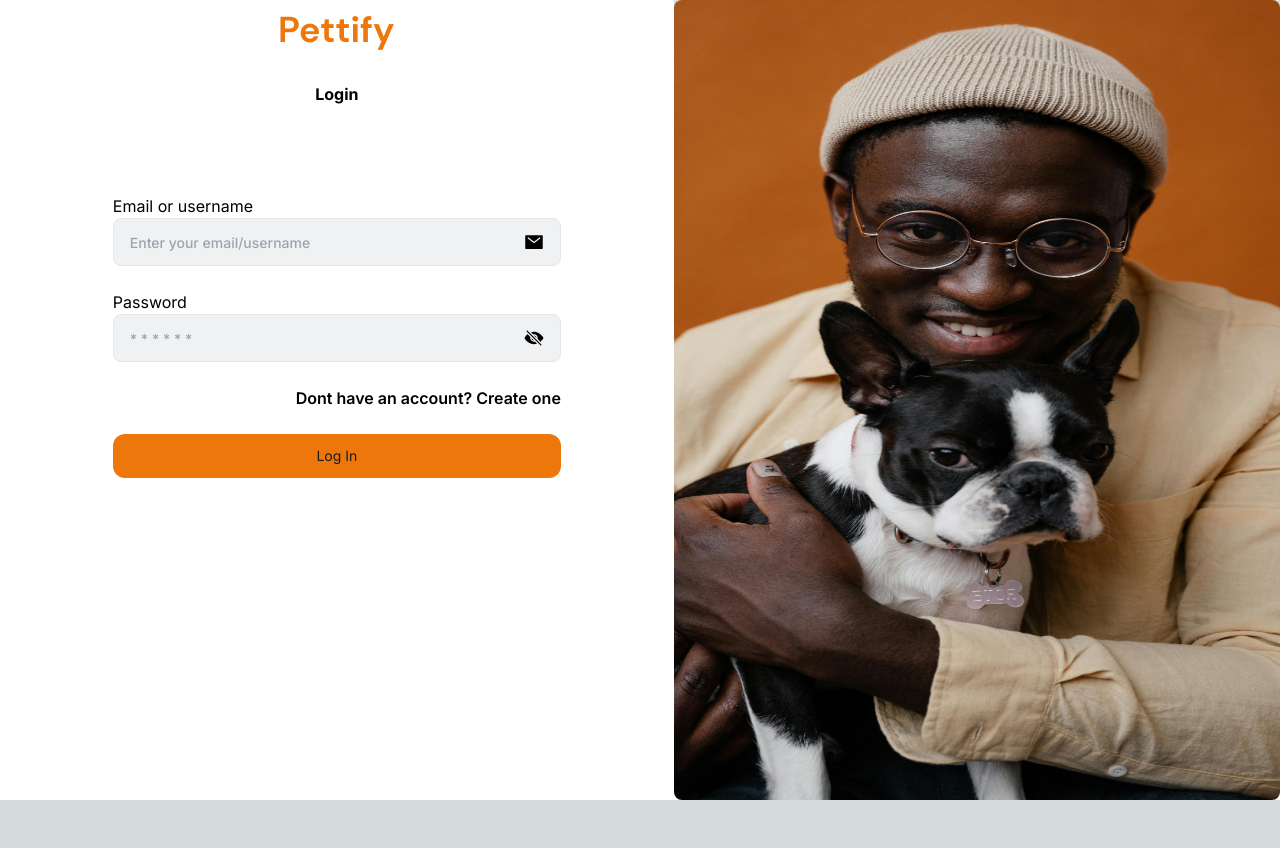
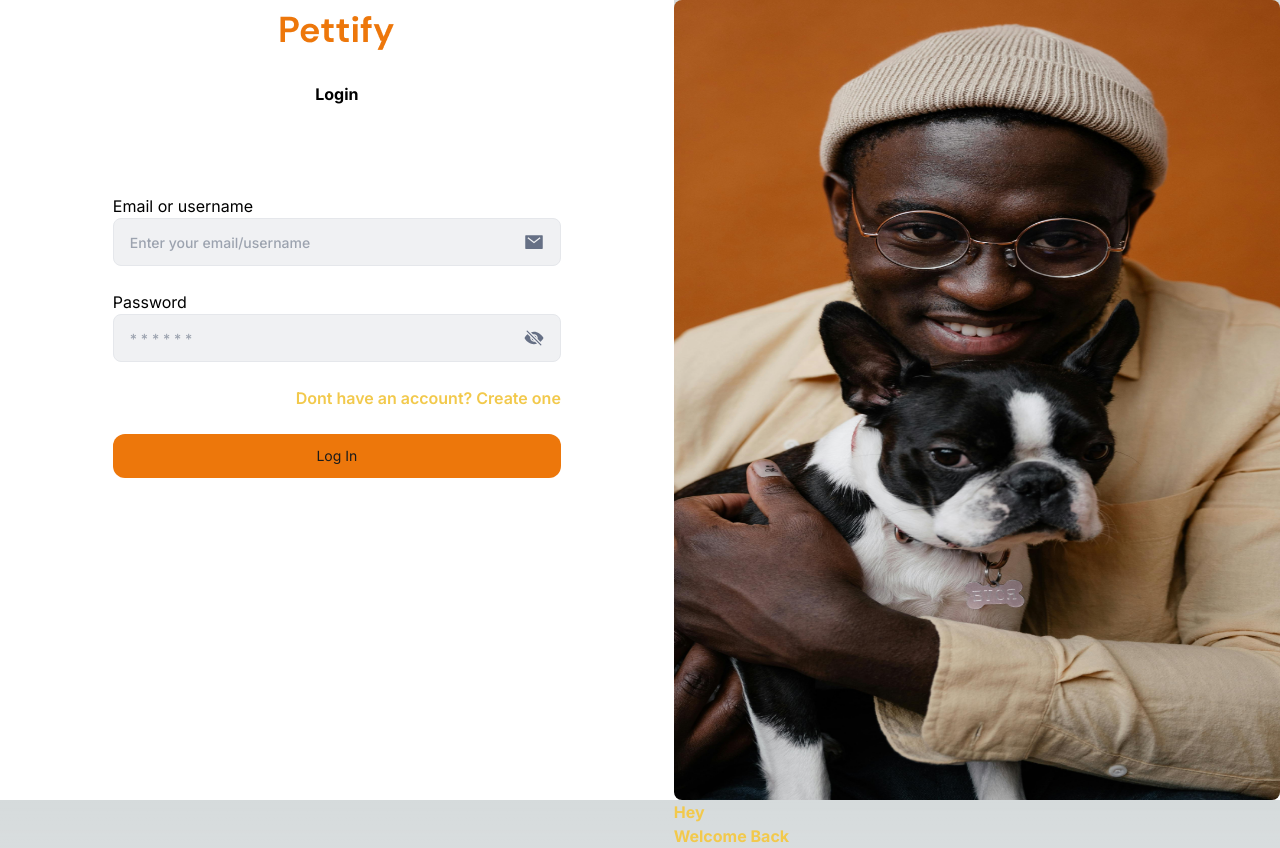
Before and after one commit to Pettify-NG/pettiy-web-app, a Next.js app: page /login in a window 1280 px wide. Before the commit the page ends 800 px from the top, so only its background shows below. Built offline with nearby package versions, Linux system fonts and the light colour scheme.

Commit message:
come changes

```diff
--- a/package.json
+++ b/package.json
@@ -14,7 +14,7 @@
     "formik": "^2.4.6",
     "jwt-decode": "^4.0.0",
     "moment": "^2.30.1",
-    "next": "14.2.3",
+    "next": "^14.2.13",
     "primeicons": "^7.0.0",
     "primereact": "^10.8.2",
     "react": "^18",
--- a/src/app/globals.css
+++ b/src/app/globals.css
@@ -16,6 +16,11 @@
   }
 }
 
+/* Auth Image */
+.auth-image {
+  background: url('../../public/auth-image.png') no-repeat center center/cover;
+}
+
 body {
   color: rgb(var(--foreground-rgb));
   background: linear-gradient(
--- a/src/components/Shared/Sidebar.tsx
+++ b/src/components/Shared/Sidebar.tsx
@@ -1,4 +1,4 @@
-import { useState } from 'react';
+import { useState, useEffect } from 'react';
 import { usePathname } from 'next/navigation';
 import Link from 'next/link';
 import { CgMenu } from 'react-icons/cg';
@@ -12,7 +12,7 @@ import Image from 'next/image';
 import logoIcon from '../../../public/Pettify 1.png';
 import logo from '../../../public/Pettify.png';
 import { ISidebarLink, sellerLinks } from '@/static';
-
+import { AdminType } from './Header';
 
 type SidebarProps = {
   isOpen: Boolean;
@@ -24,10 +24,12 @@ type SidebarProps = {
 };
 
 export default function Sidebar({ isOpen, toggleSidebar, setSidebarOpen, notifications, orders, returnRequests}: SidebarProps) {
-  const pathname = usePathname();
   const [isExpanded, setIsExpanded] = useState<null | number>(null);
+  const [adminDetails, setAdminDetails] = useState<null | AdminType>(null);
+
   const cookies = new Cookies();
   const router = useRouter();
+  const pathname = usePathname();
 
   const logOut = () => {
     cookies.remove("pettify-token");
@@ -50,12 +52,23 @@ export default function Sidebar({ isOpen, toggleSidebar, setSidebarOpen, notific
     }
   }
 
+  useEffect(() => {
+    if (typeof window !== 'undefined') {
+      const admin_info = localStorage.getItem('pettify-details');
+
+      if (admin_info) {
+        setAdminDetails(JSON.parse(admin_info).user);
+      }
+
+      console.log(adminDetails);
+    }
+  }, [adminDetails]);
+
   // const userRole = JSON.parse(localStorage.getItem("pettify-details") ?? "").role;
   const links = sellerLinks;
 
   return (
     <>
-
     {/* For smaller and medium screens */}
     <div className='lg:hidden'>
       <div
@@ -163,6 +176,7 @@ export default function Sidebar({ isOpen, toggleSidebar, setSidebarOpen, notific
         }`}
         onClick={toggleSidebar}
       ></div>
+
       <div
         className={`fixed top-0 z-50 bg-white h-screen duration-300 ${
           isOpen
@@ -171,9 +185,6 @@ export default function Sidebar({ isOpen, toggleSidebar, setSidebarOpen, notific
         }`}
       >
         {/* Button for toggling sidebar */}
-        {/* <div className="cursor-pointer font-bold mt-2 mb-4 text-gray-700 flex items-center justify-center" onClick={toggleSidebar}>
-          {isOpen ? <CgClose /> : <CgMenu />}
-        </div> */}
         <div className='flex items-center justify-center py-[15px] px-[20px]'>
           <Image
               onClick={toggleSidebar}
@@ -182,6 +193,23 @@ export default function Sidebar({ isOpen, toggleSidebar, setSidebarOpen, notific
               className={`duration-500 ${isOpen ? 'w-2/3' : 'w-1/2'}`}
             />
         </div>
+
+        {/* User profile */}
+        <div className='border border-gray-400 p-4 rounded'>
+          <div className='flex justify-between items-center'>
+              <Image
+                src={adminDetails?.profileImage ?? ""}
+                alt='User profile image'
+                className={`duration-500 rounded-full ${isOpen ? 'w-2/3' : 'w-1/2'}`}
+              />
+
+              <div className='flex flex-col gap-2'>
+                  <p>{adminDetails?.firstName + " " + adminDetails?.lastName}</p>
+                  <p className='text-[#F2C94C] '>{adminDetails?.username}</p>
+              </div>
+          </div>
+        </div>
+
         {/* Sidebar content */}
         <div className="flex flex-col h-full gap-[10px] px-[18px]">
           {/* Your sidebar navigation links */}
--- a/src/layouts/AuthLayout.tsx
+++ b/src/layouts/AuthLayout.tsx
@@ -45,13 +45,21 @@ export default function AuthLayout(props: Readonly<Props>) {
 
       <div className='relative hidden lg:block w-full h-full logo p-8 bg-gray-800'>
         <Image src={authImage} alt='Hero image' className={`${ pageName === "Login" ? "h-screen" : "" } object-fit rounded-lg`} />
-        {/* {greetingText && (
+        {greetingText && (
           <p className='pl-8 absolute bottom-8 left-8 text-primary font-bold text-5xl'>
             Hey <br />
             {greetingText}
           </p>
-        )} */}
+        )}
       </div>
+      {/* <div className='relative hidden lg:block w-full h-full auth-image p-8 bg-gray-800'>
+        {greetingText && (
+          <p className='pl-8 absolute bottom-8 left-8 text-primary font-bold text-5xl'>
+            Hey <br />
+            {greetingText}
+          </p>
+        )}
+      </div> */}
     </div>
   );
 }
--- a/tailwind.config.ts
+++ b/tailwind.config.ts
@@ -8,6 +8,12 @@ const config: Config = {
   ],
   theme: {
     extend: {
+      colors: {
+        primary: '#F2C94C',
+        'primary-2': '#CFA31C',
+        dark: '#060606',
+        neutral: '#667085',
+      },
       backgroundImage: {
         "gradient-radial": "radial-gradient(var(--tw-gradient-stops))",
         "gradient-conic":
@@ -17,4 +23,5 @@ const config: Config = {
   },
   plugins: [],
 };
+
 export default config;
```
Also changed, not shown: src/components/Seller/SellerDashboardPage.tsx (+1 -25 lines), 1 other file (tests, documents, lock files or other folders). Lines whose indentation alone changed are shown as unchanged.
